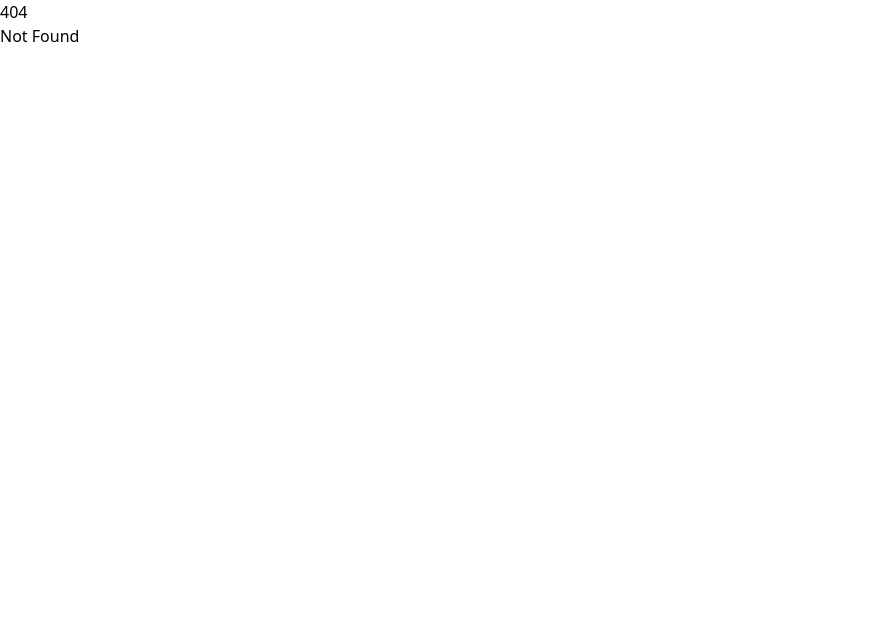
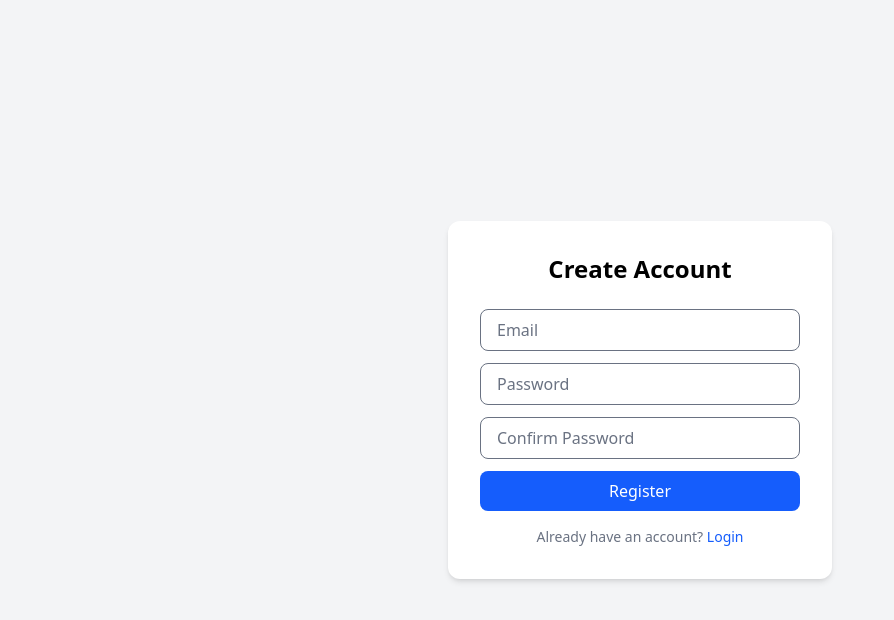
Before and after one commit to azraemeksiz/Outfit-Manager, a SvelteKit app: page /register in a window 1280 px wide. Before the commit this address had no page. Shown: the top 620 px of the page, without its empty margins (0-894 px from the left). Built offline with nearby package versions, Linux system fonts and the light colour scheme; no server answers.

Commit message:
created auth pages - login, register, forgot-password

```diff
--- a/src/routes/+page.svelte
+++ b/src/routes/+page.svelte
@@ -12,4 +12,4 @@
   })
 </script>
 
-<h1>Test</h1>
+<h1>Test</h1> //
--- /dev/null
+++ b/src/routes/forgot-password/+page.svelte
@@ -0,0 +1,62 @@
+<script lang="ts">
+  import { supabase } from '$lib/supabase'
+
+  let email = ''
+  let errorMsg = ''
+  let successMsg = ''
+  let loading = false
+
+  async function handleReset() {
+    loading = true
+    errorMsg = ''
+    successMsg = ''
+
+    const { error } = await supabase.auth.resetPasswordForEmail(email, {
+      redirectTo: 'http://localhost:5177/reset-password'
+    })
+
+    if (error) {
+      errorMsg = error.message
+    } else {
+      successMsg = 'Password reset email sent! Please check your inbox.'
+    }
+
+    loading = false
+  }
+</script>
+
+<div class="flex flex-col items-center justify-center min-h-screen bg-gray-100">
+  <div class="bg-white p-8 rounded-xl shadow-md w-full max-w-sm">
+    <h1 class="text-2xl font-bold mb-2 text-center">Forgot Password</h1>
+    <p class="text-gray-500 text-sm text-center mb-6">
+      Enter your email and we'll send you a reset link.
+    </p>
+
+    <input
+      type="email"
+      placeholder="Email"
+      bind:value={email}
+      class="w-full border rounded-lg px-4 py-2 mb-3 focus:outline-none focus:ring-2 focus:ring-blue-500"
+    />
+
+    {#if errorMsg}
+      <p class="text-red-500 text-sm mb-3">{errorMsg}</p>
+    {/if}
+
+    {#if successMsg}
+      <p class="text-green-500 text-sm mb-3">{successMsg}</p>
+    {/if}
+
+    <button
+      onclick={handleReset}
+      disabled={loading}
+      class="w-full bg-blue-600 text-white py-2 rounded-lg hover:bg-blue-700 disabled:opacity-50"
+    >
+      {loading ? 'Sending...' : 'Send Reset Link'}
+    </button>
+
+    <p class="text-center text-sm mt-4 text-gray-500">
+      Remember your password? <a href="/login" class="text-blue-600 hover:underline">Login</a>
+    </p>
+  </div>
+</div>
--- /dev/null
+++ b/src/routes/login/+page.svelte
@@ -0,0 +1,63 @@
+<script lang="ts">
+  import { supabase } from '$lib/supabase'
+
+  let email = ''
+  let password = ''
+  let errorMsg = ''
+  let loading = false
+
+  async function handleLogin() {
+    loading = true
+    errorMsg = ''
+
+    const { error } = await supabase.auth.signInWithPassword({ email, password })
+
+    if (error) {
+      errorMsg = error.message
+    } else {
+      window.location.href = '/'
+    }
+
+    loading = false
+  }
+</script>
+
+<div class="flex flex-col items-center justify-center min-h-screen bg-gray-100">
+  <div class="bg-white p-8 rounded-xl shadow-md w-full max-w-sm">
+    <h1 class="text-2xl font-bold mb-6 text-center">OUTFIX</h1>
+
+    <input
+      type="email"
+      placeholder="Email"
+      bind:value={email}
+      class="w-full border rounded-lg px-4 py-2 mb-3 focus:outline-none focus:ring-2 focus:ring-blue-500"
+    />
+
+    <input
+      type="password"
+      placeholder="Password"
+      bind:value={password}
+      class="w-full border rounded-lg px-4 py-2 mb-3 focus:outline-none focus:ring-2 focus:ring-blue-500"
+    />
+
+    {#if errorMsg}
+      <p class="text-red-500 text-sm mb-3">{errorMsg}</p>
+    {/if}
+
+    <button
+      onclick={handleLogin}
+      disabled={loading}
+      class="w-full bg-blue-600 text-white py-2 rounded-lg hover:bg-blue-700 disabled:opacity-50"
+    >
+      {loading ? 'Logging in...' : 'Login'}
+    </button>
+
+    <p class="text-center text-sm mt-4 text-gray-500">
+      Do not have an account? <a href="/register" class="text-blue-600 hover:underline">Register</a>
+    </p>
+
+    <p class="text-center text-sm mt-2 text-gray-500">
+      <a href="/forgot-password" class="text-blue-600 hover:underline">I forgot my password</a>
+    </p>
+  </div>
+</div>
--- /dev/null
+++ b/src/routes/register/+page.svelte
@@ -0,0 +1,79 @@
+<script lang="ts">
+  import { supabase } from '$lib/supabase'
+
+  let email = ''
+  let password = ''
+  let confirmPassword = ''
+  let errorMsg = ''
+  let successMsg = ''
+  let loading = false
+
+  async function handleRegister() {
+    loading = true
+    errorMsg = ''
+    successMsg = ''
+
+    if (password !== confirmPassword) {
+      errorMsg = 'Passwords do not match.'
+      loading = false
+      return
+    }
+
+    const { error } = await supabase.auth.signUp({ email, password })
+
+    if (error) {
+      errorMsg = error.message
+    } else {
+      successMsg = 'Account created! Please check your email to confirm.'
+    }
+
+    loading = false
+  }
+</script>
+
+<div class="flex flex-col items-center justify-center min-h-screen bg-gray-100">
+  <div class="bg-white p-8 rounded-xl shadow-md w-full max-w-sm">
+    <h1 class="text-2xl font-bold mb-6 text-center">Create Account</h1>
+
+    <input
+      type="email"
+      placeholder="Email"
+      bind:value={email}
+      class="w-full border rounded-lg px-4 py-2 mb-3 focus:outline-none focus:ring-2 focus:ring-blue-500"
+    />
+
+    <input
+      type="password"
+      placeholder="Password"
+      bind:value={password}
+      class="w-full border rounded-lg px-4 py-2 mb-3 focus:outline-none focus:ring-2 focus:ring-blue-500"
+    />
+
+    <input
+      type="password"
+      placeholder="Confirm Password"
+      bind:value={confirmPassword}
+      class="w-full border rounded-lg px-4 py-2 mb-3 focus:outline-none focus:ring-2 focus:ring-blue-500"
+    />
+
+    {#if errorMsg}
+      <p class="text-red-500 text-sm mb-3">{errorMsg}</p>
+    {/if}
+
+    {#if successMsg}
+      <p class="text-green-500 text-sm mb-3">{successMsg}</p>
+    {/if}
+
+    <button
+      onclick={handleRegister}
+      disabled={loading}
+      class="w-full bg-blue-600 text-white py-2 rounded-lg hover:bg-blue-700 disabled:opacity-50"
+    >
+      {loading ? 'Creating account...' : 'Register'}
+    </button>
+
+    <p class="text-center text-sm mt-4 text-gray-500">
+      Already have an account? <a href="/login" class="text-blue-600 hover:underline">Login</a>
+    </p>
+  </div>
+</div>
```
